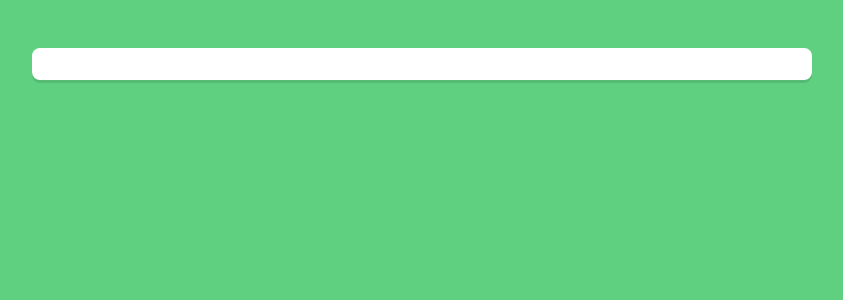
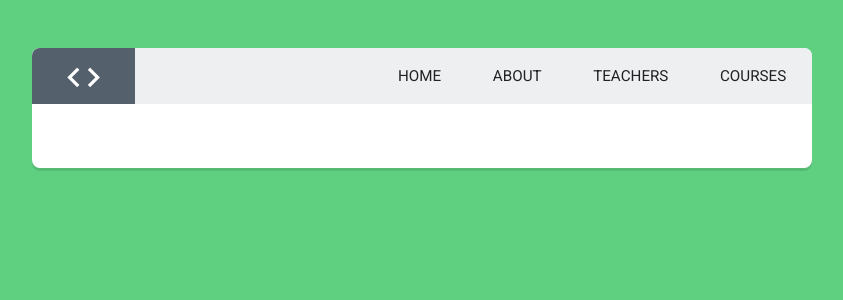
Before and after one commit to Crowe-Brian-J/treehouse_u7_react_router, a React (Create React App) app: page /courses/css in a window 1280 px wide. Before the commit this address had no page. Shown: the top 300 px of the page, without its empty margins (218-1061 px from the left). Built offline with nearby package versions, Linux system fonts and the light colour scheme.

Commit message:
Header, Teachers, Courses rendered with Routes

```diff
--- a/src/App.js
+++ b/src/App.js
@@ -4,13 +4,19 @@ import { Route, Routes } from 'react-router-dom'
 // App Components
 import Home from './components/Home.js'
 import About from './components/About.js'
+import Header from './components/Header.js'
+import Teachers from './components/Teachers.js'
+import Courses from './components/Courses.js'
 
 const App = () => {
   return (
     <div className="container">
+      <Header />
       <Routes>
         <Route path="/" element={<Home />} />
         <Route path="about" element={<About />} />
+        <Route path="teachers" element={<Teachers />} />
+        <Route path="courses" element={<Courses />} />
       </Routes>
     </div>
   )
--- a/src/components/Header.js
+++ b/src/components/Header.js
@@ -1,15 +1,25 @@
-import React from 'react';
+import React from 'react'
 
 const Header = () => (
   <header>
-    <span className="icn-logo"><i className="material-icons">code</i></span>
+    <span className="icn-logo">
+      <i className="material-icons">code</i>
+    </span>
     <ul className="main-nav">
-      <li><a href="#">Home</a></li>
-      <li><a href="#">About</a></li>
-      <li><a href="#">Teachers</a></li>
-      <li><a href="#">Courses</a></li>
+      <li>
+        <a href="/">Home</a>
+      </li>
+      <li>
+        <a href="about">About</a>
+      </li>
+      <li>
+        <a href="teachers">Teachers</a>
+      </li>
+      <li>
+        <a href="courses">Courses</a>
+      </li>
     </ul>
   </header>
-);
+)
 
-export default Header;
+export default Header
```
